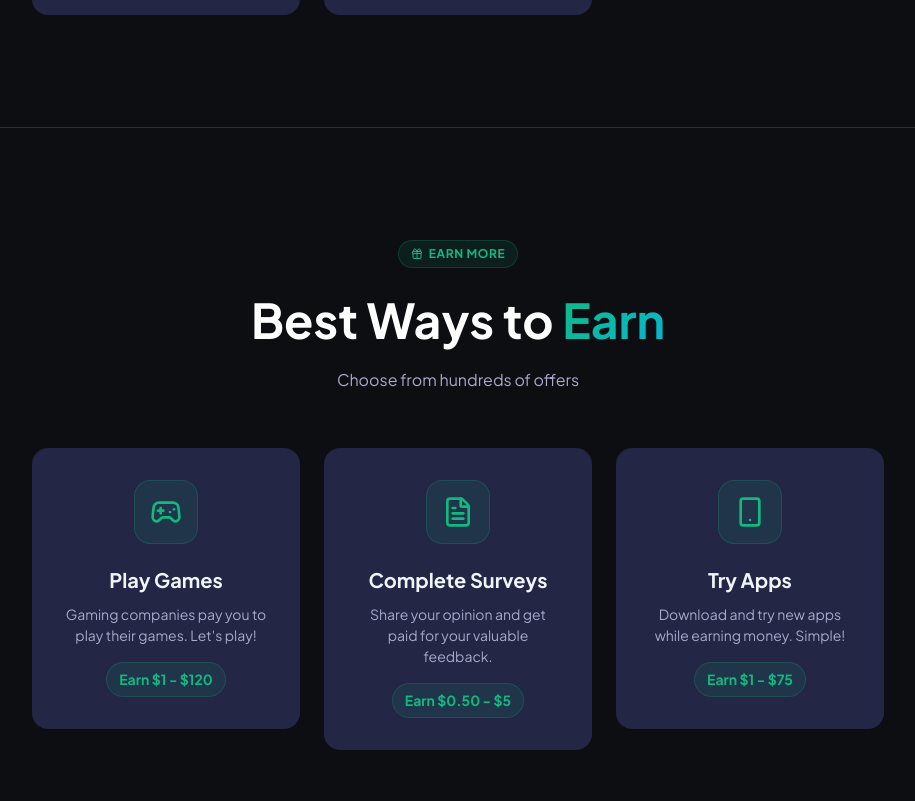
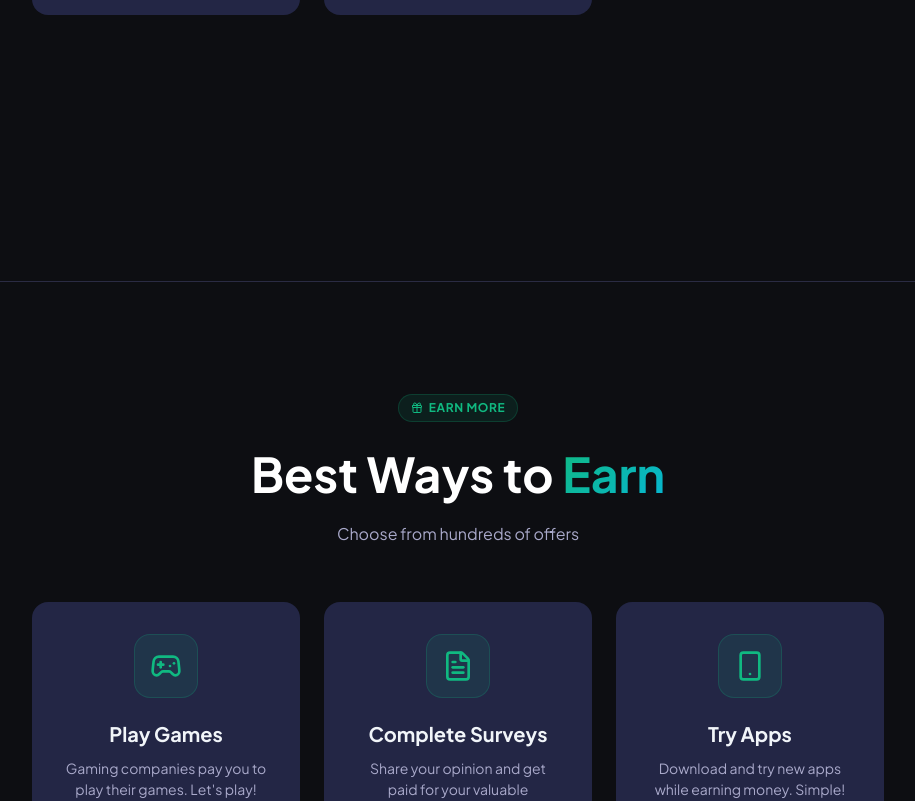
Before and after one commit to soueabhkumar8310-lgtm/Freecoino, a Next.js app: page / in a window 1280 px wide. Shown: the part 2039-2840 px from the top of the page, without its empty margins (182-1097 px from the left). Built offline with nearby package versions, Linux system fonts and the light colour scheme; no server answers; what @mui/material-nextjs would draw is missing.

Commit message:
Add Monetag banner ads on homepage and earn page - non-intrusive placement

```diff
--- /dev/null
+++ b/components/MoneytagBanner.tsx
@@ -0,0 +1,107 @@
+"use client";
+
+import { useEffect, useRef } from "react";
+import { Box } from "@mui/material";
+
+interface MoneytagBannerProps {
+  zoneId: string;
+  width?: number;
+  height?: number;
+  variant?: "horizontal" | "vertical" | "square";
+}
+
+export default function MoneytagBanner({
+  zoneId,
+  width = 728,
+  height = 90,
+  variant = "horizontal"
+}: MoneytagBannerProps) {
+  const containerRef = useRef<HTMLDivElement>(null);
+
+  useEffect(() => {
+    // Create script element for Monetag banner
+    const script = document.createElement("script");
+    script.type = "text/javascript";
+    script.innerHTML = `
+      atOptions = {
+        'key' : '${zoneId}',
+        'format' : 'iframe',
+        'height' : ${height},
+        'width' : ${width},
+        'params' : {}
+      };
+    `;
+
+    // Create invoke script
+    const invokeScript = document.createElement("script");
+    invokeScript.type = "text/javascript";
+    invokeScript.src = `//www.highperformanceformat.com/${zoneId}/invoke.js`;
+
+    // Append to container
+    if (containerRef.current) {
+      containerRef.current.appendChild(script);
+      containerRef.current.appendChild(invokeScript);
+    }
+
+    // Cleanup
+    return () => {
+      if (containerRef.current) {
+        containerRef.current.innerHTML = "";
+      }
+    };
+  }, [zoneId, width, height]);
+
+  // Determine container styles based on variant
+  const getContainerStyles = () => {
+    switch (variant) {
+      case "horizontal":
+        return {
+          width: "100%",
+          maxWidth: `${width}px`,
+          height: `${height}px`,
+          mx: "auto",
+          my: 2,
+        };
+      case "vertical":
+        return {
+          width: `${width}px`,
+          height: `${height}px`,
+          my: 2,
+        };
+      case "square":
+        return {
+          width: `${width}px`,
+          height: `${height}px`,
+          mx: "auto",
+          my: 2,
+        };
+      default:
+        return {
+          width: "100%",
+          maxWidth: `${width}px`,
+          height: `${height}px`,
+          mx: "auto",
+          my: 2,
+        };
+    }
+  };
+
+  return (
+    <Box
+      ref={containerRef}
+      sx={{
+        ...getContainerStyles(),
+        display: "flex",
+        alignItems: "center",
+        justifyContent: "center",
+        bgcolor: "transparent",
+        overflow: "hidden",
+        borderRadius: 1,
+        "& iframe": {
+          border: "none",
+          maxWidth: "100%",
+        },
+      }}
+    />
+  );
+}
--- a/components/home/home-page-client.tsx
+++ b/components/home/home-page-client.tsx
@@ -56,6 +56,7 @@ import PublicFooter from "@/components/public-footer";
 import dynamic from "next/dynamic";
 import { createClient } from "@/lib/supabase/client";
 import Turnstile from "@/components/turnstile";
+import MoneytagBanner from "@/components/MoneytagBanner";
 
 const ProviderCarousel = dynamic(() => import("@/components/provider-carousel"), {
   loading: () => <Box sx={{ height: 100 }} />,
@@ -937,6 +938,18 @@ export default function HomePageClient({ faqs }: { faqs: FaqItem[] }) {
         </Container>
       </Box>
 
+      {/* Banner Ad - After How It Works */}
+      <Box sx={{ px: { xs: 2, sm: 3, lg: 4 }, py: 2 }}>
+        <Container maxWidth="md">
+          <MoneytagBanner
+            zoneId="11194144"
+            width={728}
+            height={90}
+            variant="horizontal"
+          />
+        </Container>
+      </Box>
+
       {/* ===================== BEST WAYS TO EARN ===================== */}
       <Divider sx={{ borderColor: colors.divider }} />
       <Box
@@ -1089,7 +1102,17 @@ export default function HomePageClient({ faqs }: { faqs: FaqItem[] }) {
         </Container>
       </Box>
 
-
+      {/* Banner Ad - Before FAQ */}
+      <Box sx={{ px: { xs: 2, sm: 3, lg: 4 }, py: 2 }}>
+        <Container maxWidth="md">
+          <MoneytagBanner
+            zoneId="11194146"
+            width={728}
+            height={90}
+            variant="horizontal"
+          />
+        </Container>
+      </Box>
 
       {/* ===================== FAQ ===================== */}
       <Divider sx={{ borderColor: colors.divider }} />
```
Also changed, not shown: components/earn-content.tsx (+21 -0 lines).
